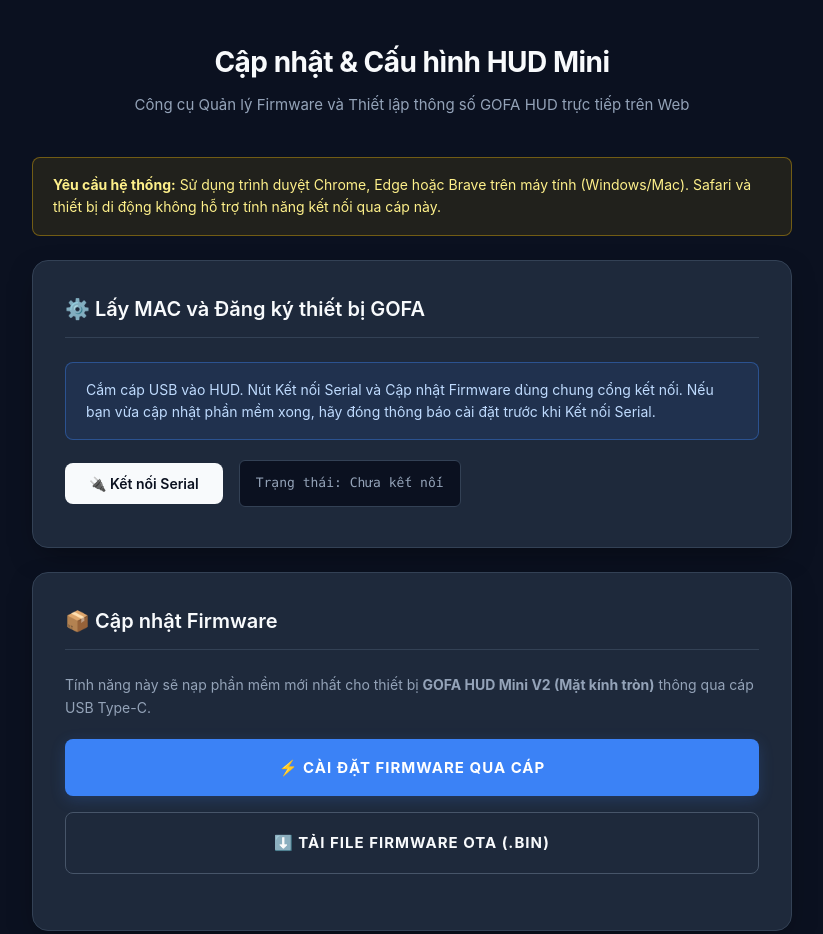
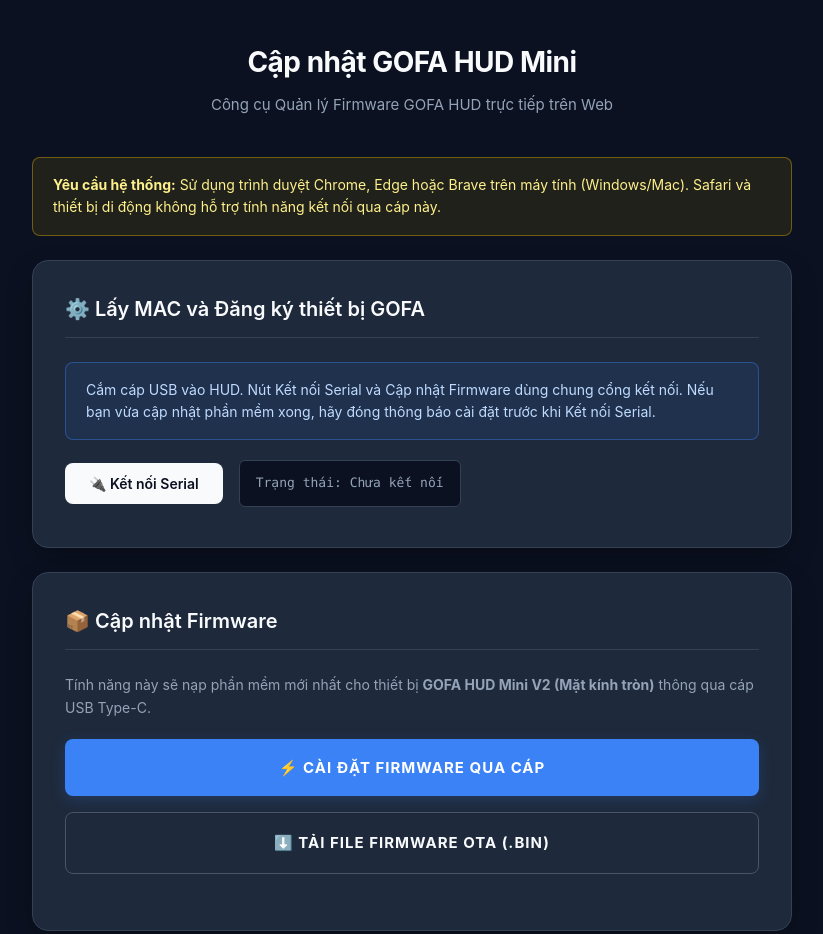
Before and after one commit to TechZone-Automotive/HUD_Mini_GOFA, a plain HTML site: page index.html in a window 1280 px wide. Shown: the top 934 px of the page, without its empty margins (228-1051 px from the left). Drawn offline with Linux system fonts and the light colour scheme.

Commit message:
Update description and headings in index.html

```diff
--- a/index.html
+++ b/index.html
@@ -6,7 +6,7 @@
 
     <!-- SEO Meta Tags -->
     <title>GOFA HUD Mini - TechZone Automotive</title>
-    <meta name="description" content="Công cụ cập nhật và cấu hình thiết bị GOFA HUD Mini trực tiếp qua trình duyệt web.">
+    <meta name="description" content="Công cụ cập nhật GOFA HUD Mini trực tiếp qua trình duyệt web.">
 
     <!-- Import esp-web-tools -->
     <script type="module" src="https://unpkg.com/esp-web-tools@10/dist/web/install-button.js?module"></script>
@@ -389,8 +389,8 @@
 <body>
 
     <div class="container">
-        <h1>Cập nhật & Cấu hình HUD Mini</h1>
-        <p class="subtitle">Công cụ Quản lý Firmware và Thiết lập thông số GOFA HUD trực tiếp trên Web</p>
+        <h1>Cập nhật GOFA HUD Mini</h1>
+        <p class="subtitle">Công cụ Quản lý Firmware GOFA HUD trực tiếp trên Web</p>
 
         <div class="alert-box warning-box">
             <strong>Yêu cầu hệ thống:</strong> Sử dụng trình duyệt Chrome, Edge hoặc Brave trên máy tính (Windows/Mac). Safari và thiết bị di động không hỗ trợ tính năng kết nối qua cáp này.
```
